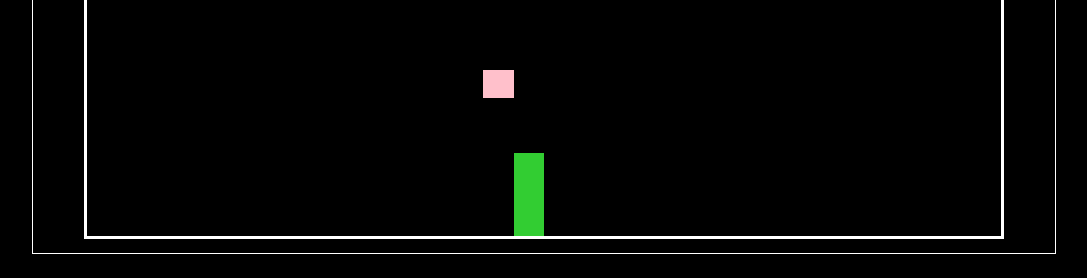
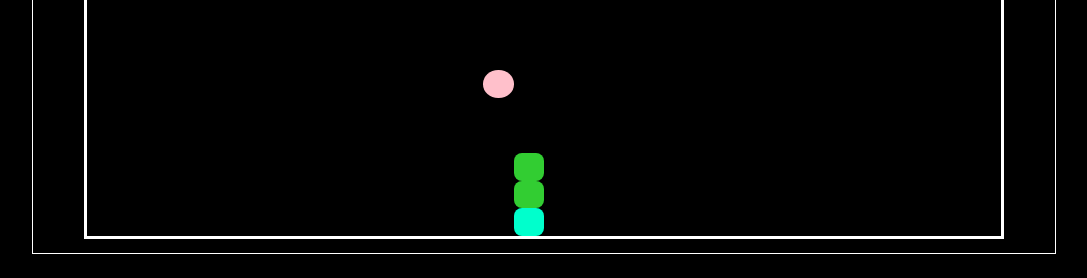
Before and after one commit to RIshabh231singh-shr/Snake-Game, a plain HTML site: page index.html in a window 1280 px wide. Shown: the part 506-784 px from the top of the page, without its empty margins (96-1183 px from the left). Drawn offline with Linux system fonts and the light colour scheme.

Commit message:
Final push

```diff
--- a/script.js
+++ b/script.js
@@ -85,10 +85,12 @@ function drawsnake() {
   snake.forEach((index) => {
     board.children[index].classList.add("snake");
   });
+  const headIndex = snake[snake.length - 1];
+  board.children[headIndex].classList.add("snakehead");
 }
 function removesnake() {
   snake.forEach((index) => {
-    board.children[index].classList.remove("snake");
+    board.children[index].classList.remove("snake", "snakehead");
   });
 }
 function collision(newHead, direction, head) {
@@ -134,7 +136,6 @@ function movesnake() {
     gameOver();
     return;
   }
-
   removesnake();
   snake.push(newHead);
   if (newHead === foodindex) {
--- a/style.css
+++ b/style.css
@@ -52,10 +52,14 @@ body {
   grid-template-columns: repeat(30, 1fr);
   grid-template-rows: repeat(20, 1fr);
 }
-
 .snake {
   background: limegreen;
+  border-radius: 8px;
+}
+.snakehead {
+  background-color: #00ffcc;
 }
 .food {
   background-color: pink;
+  border-radius: 50%;
 }
```
